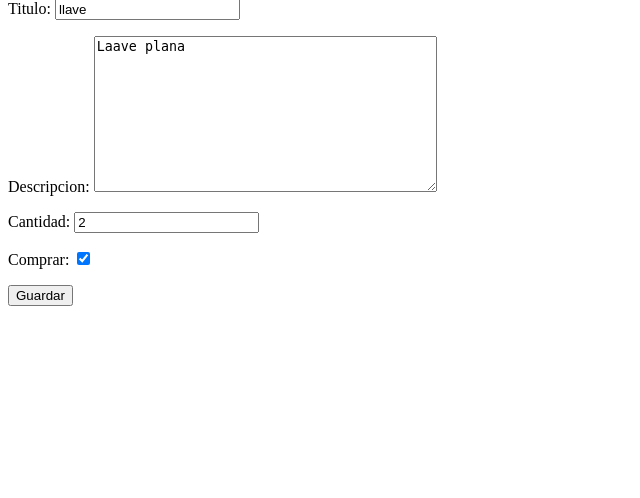
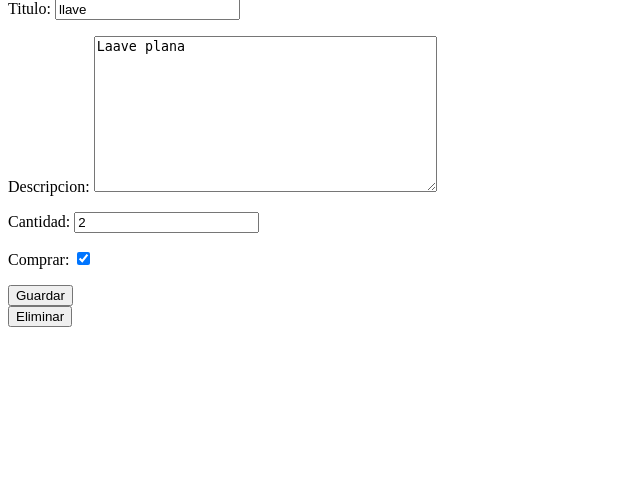
Before and after one commit to Hmateo205/Tarius, a Django app: page /Stock/1/ in a window 1280 px wide. Shown: the part 227-725 px from the top of the page, without its empty margins (0-640 px from the left). Run offline with Django 5.2, Linux system fonts and the light colour scheme; a user stored in the database is signed in; data comes from the database, SQL or seed files in the repository; both versions use the stored data as it was after the commit.

Commit message:
CRUD : Delete

```diff
--- a/Inventario/Templates/Stock_detail.html
+++ b/Inventario/Templates/Stock_detail.html
@@ -15,5 +15,11 @@
 </form>
 
 
+<form action="{% url 'Stock_delete' stoc.id %}" method="POST">
+    {% csrf_token %}
+    <button>
+        Eliminar
+    </button>
+</form>
 
 {% endblock %}
--- a/Inventario/views.py
+++ b/Inventario/views.py
@@ -62,6 +62,12 @@ def Stock_detail(request, Stock_id):
         form.save()
         return redirect('Stock')
 
+def Stock_delete(request, Stock_id):
+    Stock = get_object_or_404(Stock_1, pk=Stock_id, user=request.user)
+    if request.method == 'POST':
+        Stock.delete()
+        return redirect('Stock')
+
 
 def Crear(request):
 
--- a/Proyuecto_HJ/urls.py
+++ b/Proyuecto_HJ/urls.py
@@ -27,6 +27,8 @@ urlpatterns = [
     path('LogIn/',views.LogIn, name= 'LogIn'),
     path('Stock/Crear/',views.Crear, name= 'Crear'),
     path('Stock/<int:Stock_id>/',views.Stock_detail, name= 'Stock_detail'),
+    path('Stock/<int:Stock_id>/Eliminar',views.Stock_delete, name= 'Stock_delete'),
+
 
 
 
```
Also changed, not shown: db.sqlite3.
